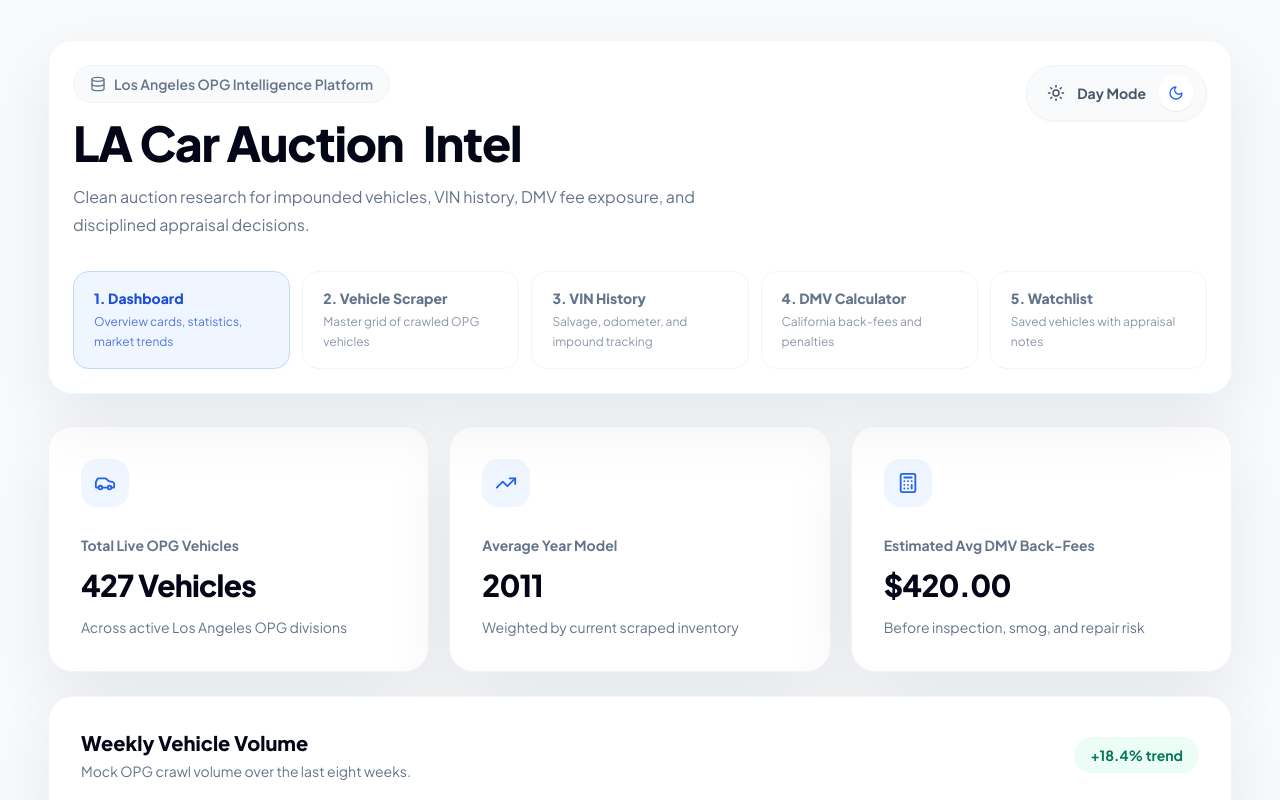
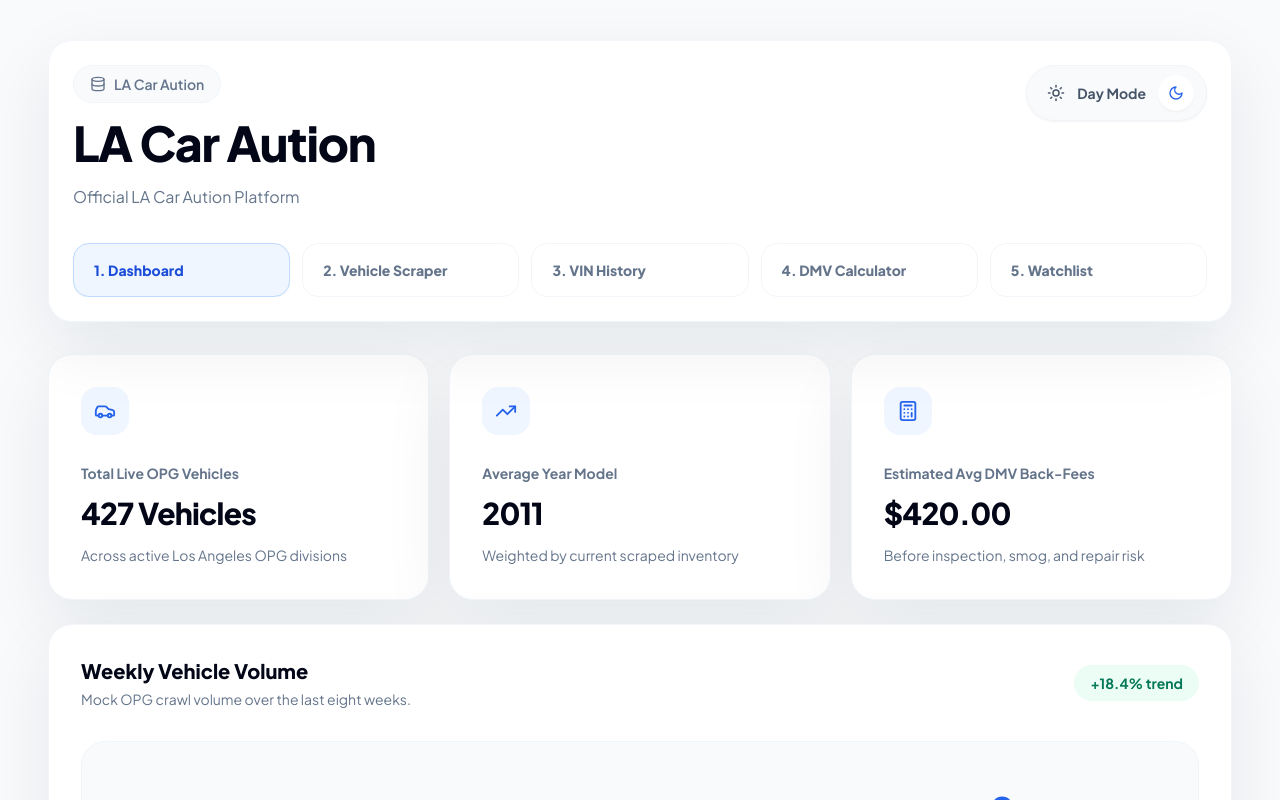
Before and after one commit to nattapongsindhu/la-car-auctions, a Next.js app: page / in a window 1280 px wide. Shown: the top 800 px of the page. Built offline with nearby package versions, Linux system fonts and the light colour scheme.

Commit message:
refactor: enforce LA Car Aution branding

```diff
--- a/app/layout.tsx
+++ b/app/layout.tsx
@@ -3,8 +3,8 @@ import "./globals.css";
 import { Providers } from "./providers";
 
 export const metadata: Metadata = {
-  title: "LA Car Auction Intel",
-  description: "Modern intelligence dashboard for Los Angeles car auctions.",
+  title: "LA Car Aution",
+  description: "Official LA Car Aution Platform",
 };
 
 export default function RootLayout({
--- a/app/page.tsx
+++ b/app/page.tsx
@@ -1,5 +1,5 @@
-import { CarAuctionIntel } from "./ui/CarAuctionIntel";
+import { LaCarAution } from "./ui/LaCarAution";
 
 export default function Home() {
-  return <CarAuctionIntel />;
+  return <LaCarAution />;
 }
--- a/app/ui/CarAuctionIntel.tsx
+++ b/app/ui/LaCarAution.tsx
@@ -1,7 +1,6 @@
 "use client";
 
 import {
-  Activity,
   AlertTriangle,
   ArrowUpRight,
   Calculator,
@@ -32,31 +31,26 @@ type Vehicle = {
   estimate: string;
 };
 
-const tabs: Array<{ id: TabId; label: string; detail: string }> = [
+const tabs: Array<{ id: TabId; label: string }> = [
   {
     id: "dashboard",
     label: "Dashboard",
-    detail: "Overview cards, statistics, market trends",
   },
   {
     id: "scraper",
     label: "Vehicle Scraper",
-    detail: "Master grid of crawled OPG vehicles",
   },
   {
     id: "history",
     label: "VIN History",
-    detail: "Salvage, odometer, and impound tracking",
   },
   {
     id: "dmv",
     label: "DMV Calculator",
-    detail: "California back-fees and penalties",
   },
   {
     id: "watchlist",
     label: "Watchlist",
-    detail: "Saved vehicles with appraisal notes",
   },
 ];
 
@@ -129,7 +123,7 @@ function googleImageLink(vin: string) {
   return `https://www.google.com/search?q=${query}&tbm=isch`;
 }
 
-export function CarAuctionIntel() {
+export function LaCarAution() {
   const [activeTab, setActiveTab] = useState<TabId>("dashboard");
   const [query, setQuery] = useState("");
   const [division, setDivision] = useState("All Divisions");
@@ -163,15 +157,13 @@ export function CarAuctionIntel() {
             <div>
               <div className="mb-4 inline-flex items-center gap-2 rounded-full border border-slate-100 bg-slate-50 px-4 py-2 text-sm font-semibold text-slate-500 dark:border-slate-800 dark:bg-slate-950 dark:text-slate-400">
                 <Database size={16} />
-                Los Angeles OPG Intelligence Platform
+                LA Car Aution
               </div>
               <h1 className="max-w-3xl text-4xl font-black tracking-tight text-slate-950 dark:text-white sm:text-5xl">
-                <span>LA Car Auction </span>
-                <span className="ml-3 inline-block whitespace-nowrap">Intel</span>
+                LA Car Aution
               </h1>
               <p className="mt-4 max-w-2xl text-base leading-7 text-slate-500 dark:text-slate-400">
-                Clean auction research for impounded vehicles, VIN history,
-                DMV fee exposure, and disciplined appraisal decisions.
+                Official LA Car Aution Platform
               </p>
             </div>
             <ThemeToggle />
@@ -192,9 +184,6 @@ export function CarAuctionIntel() {
                 >
                   <span className="block text-sm font-black">
                     {index + 1}. {tab.label}
-                  </span>
-                  <span className="mt-1 block max-w-48 text-xs leading-5 opacity-75">
-                    {tab.detail}
                   </span>
                 </button>
               ))}
@@ -394,8 +383,7 @@ function VehicleScraperTab({
         <div>
           <h2 className="text-2xl font-black">Vehicle Scraper</h2>
           <p className="mt-2 max-w-2xl text-sm leading-6 text-slate-500 dark:text-slate-400">
-            Mock master grid for crawled OPG vehicles with VIN image-search
-            intelligence links.
+            LA Car Aution
           </p>
         </div>
         <div className="grid gap-3 sm:grid-cols-[minmax(220px,1fr)_190px]">
@@ -496,7 +484,7 @@ function VinHistoryTab({
         </div>
         <h2 className="text-2xl font-black">VIN History</h2>
         <p className="mt-3 text-sm leading-6 text-slate-500 dark:text-slate-400">
-          Paste a VIN to review a mocked intelligence timeline before placing
+          Paste a VIN to review a mocked vehicle timeline before placing
           an auction bid.
         </p>
         <label className="mt-8 block text-sm font-black text-slate-500 dark:text-slate-400">
```
